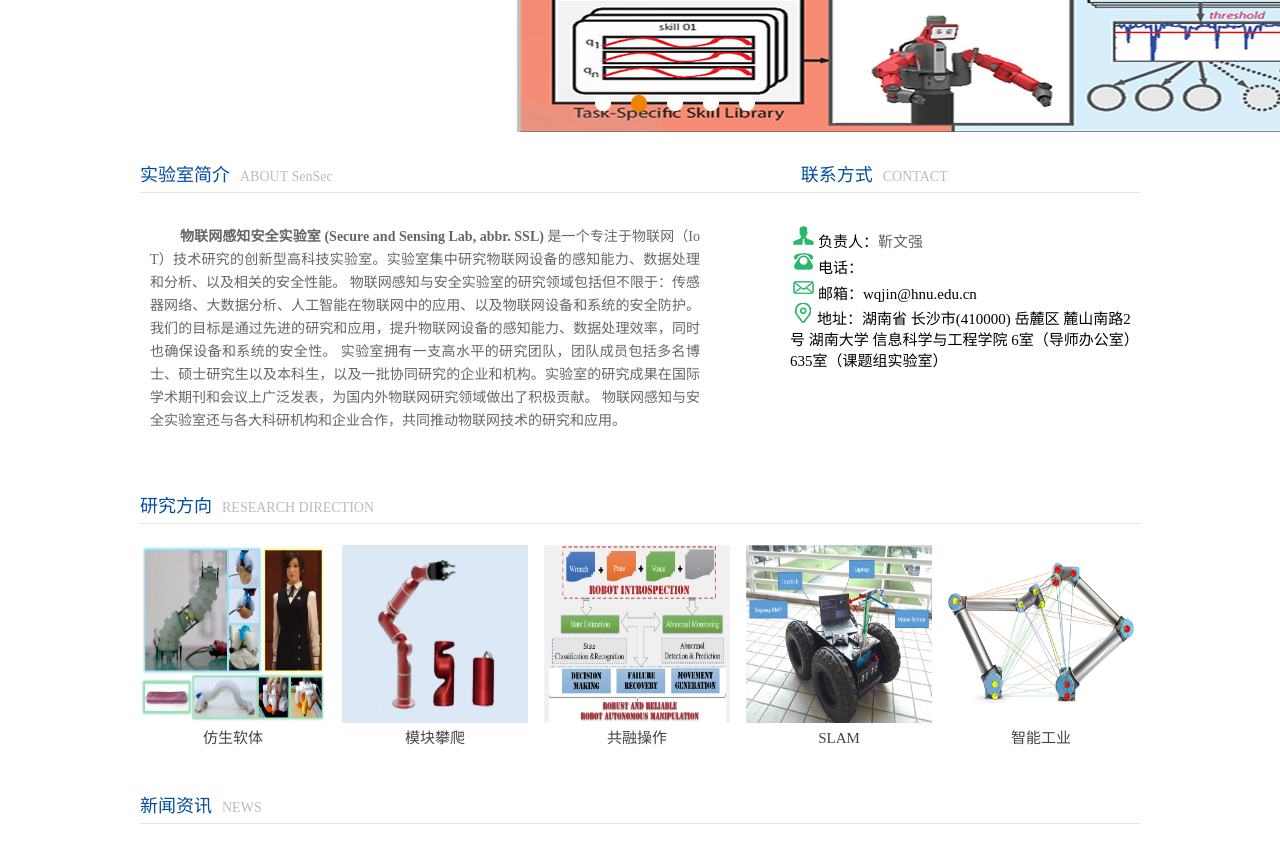
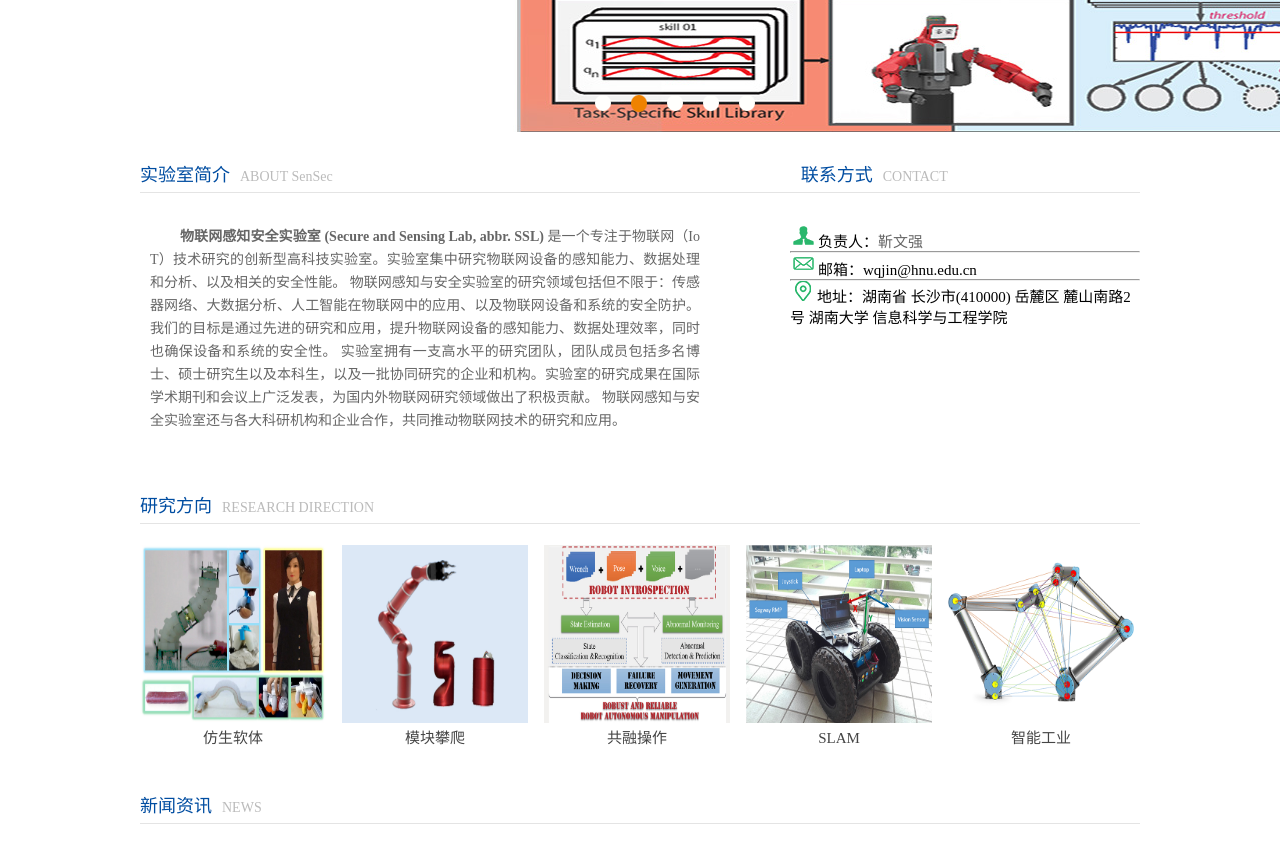
Before and after one commit to Wenqiangjin/wenqiangjin.github.io, a Jekyll site: the page built from index.html, in a window 1280 px wide and 900 px high, scrolled down 441 px. Shown: the top 863 px of the window. Built offline with Jekyll 4.4.1, drawn with Linux system fonts in a browser that asks for light colours.

Commit message:
index.html 联系方式

```diff
--- a/index.html
+++ b/index.html
@@ -46,9 +46,10 @@ jQuery(".main_img_c").slide({mainCell:".bd ul",effect:"leftLoop",autoPlay:true,d
           <div class="bd">
               <div class="contact1">
                 <p><img src="/images/home/icon2.jpg">负责人：<a href="http://csee.hnu.edu.cn/people/jinwenqiang/">靳文强</a></p>
-                <p><img src="/images/home/icon1.jpg">电话：</p>
+                <hr/>
                 <p><img src="/images/home/icon3.jpg">邮箱：wqjin@hnu.edu.cn</a></p>
-                <p><img src="/images/home/icon6.png">地址：湖南省 长沙市(410000) 岳麓区 麓山南路2号 湖南大学 信息科学与工程学院 6室（导师办公室） 635室（课题组实验室）</p>
+                <hr/>
+                <p><img src="/images/home/icon6.png">地址：湖南省 长沙市(410000) 岳麓区 麓山南路2号 湖南大学 信息科学与工程学院</p>
               </div>
 <!--            <ul class="infoList" id="infoList">{% for post in site.categories["learning-exchange"] %}-->
 <!--              <li class="li">-->
```
